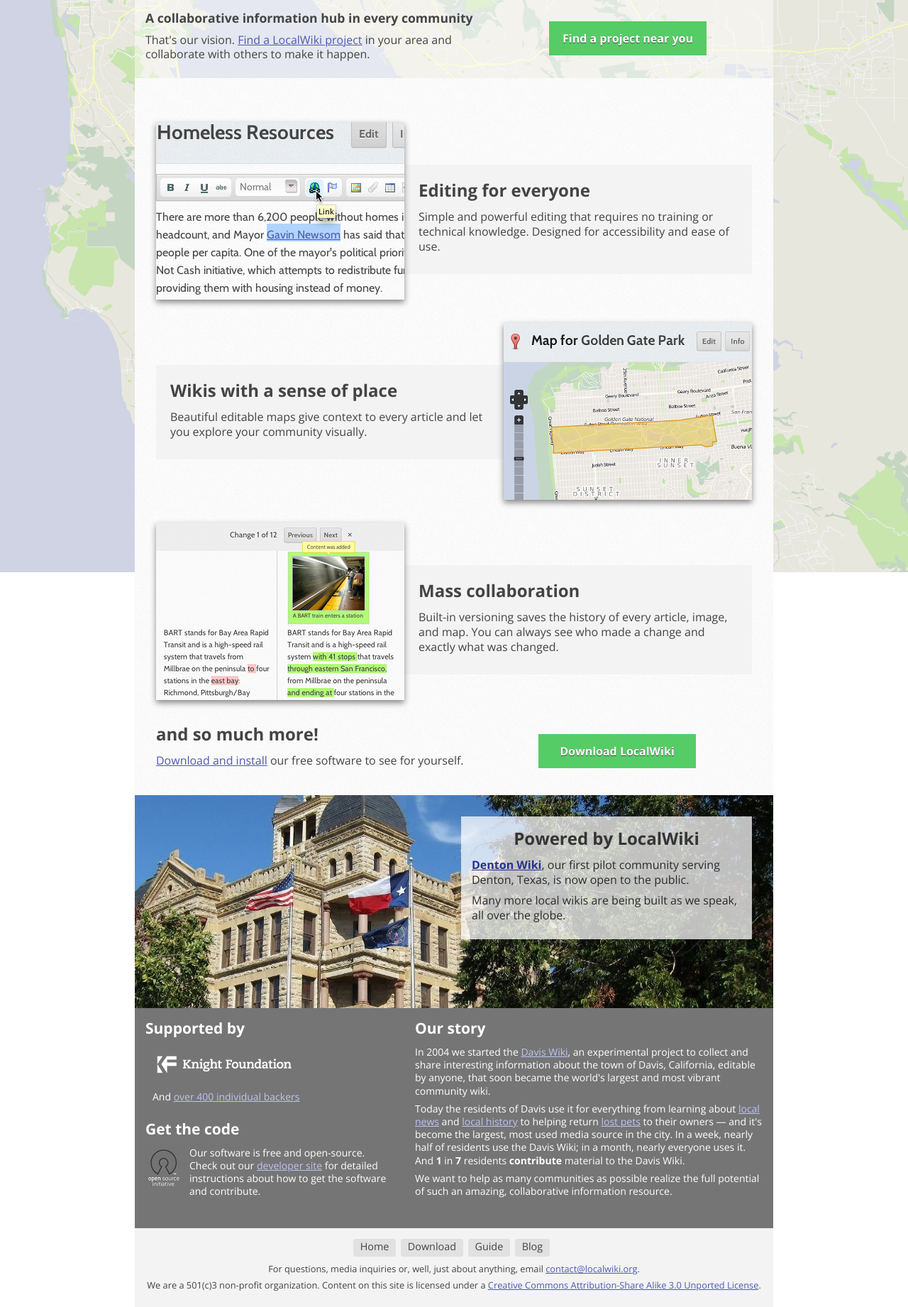
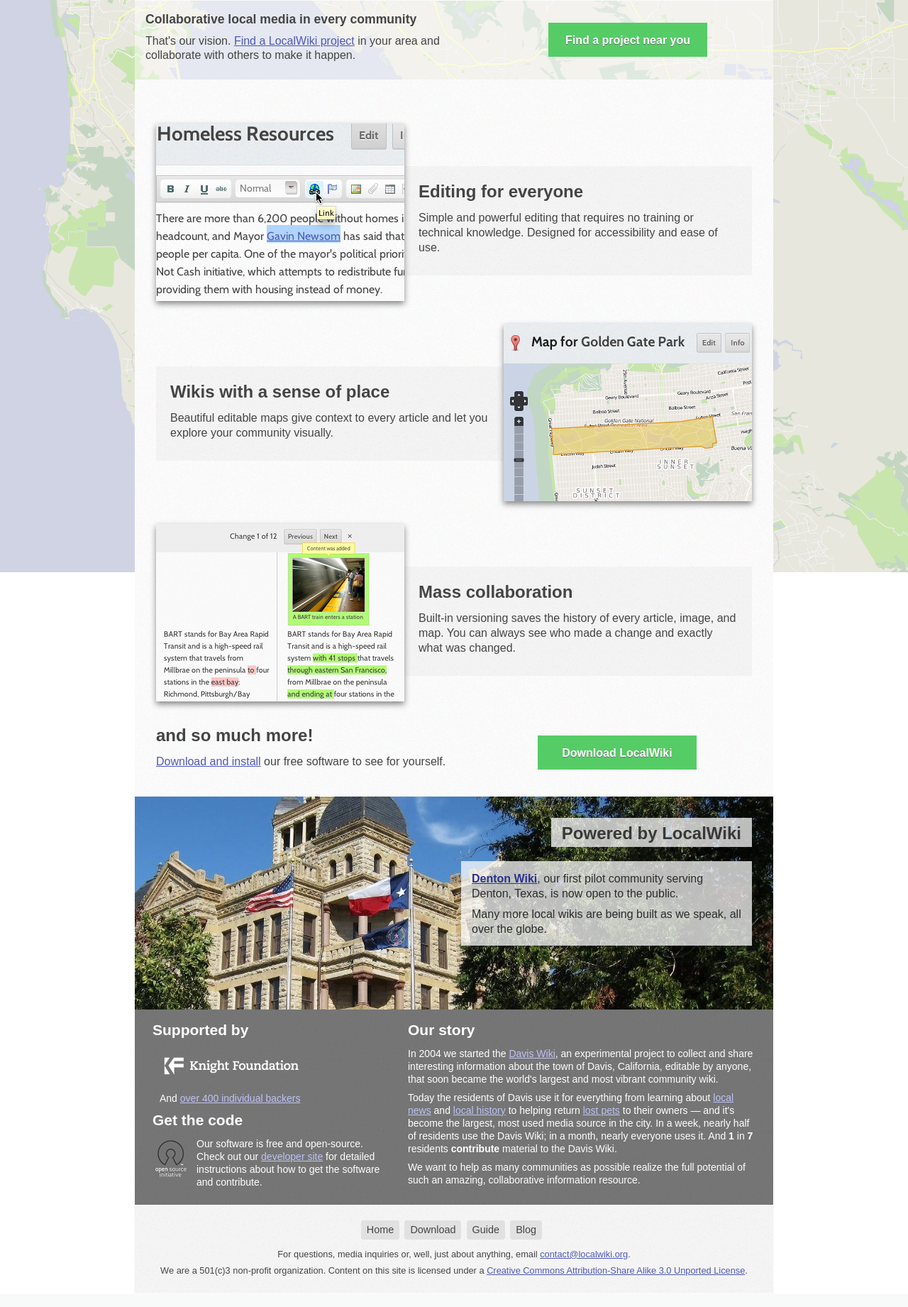
Before and after one commit to mivanov/localwiki_splash, a Django app: template templates/new_splash.html in a window 1280 px wide. Shown: the part 394-2235 px from the top of the page at 71% size. Run offline with Django 3.2, Linux system fonts and the light colour scheme; the template is opened without the code that fills it, so the values that code supplies are empty; some libraries are stand-ins or nearby versions.

Commit message:
Bunch of misc design changes. Tested in IE 8, Chrome and FF. Looks good. IE lacks dropshadows + textshadows, though.

```diff
--- a/splash_static/css/new_splash.css
+++ b/splash_static/css/new_splash.css
@@ -1,5 +1,5 @@
 body {
-    font-family: 'Open Sans', sans-serif;
+    font-family: "ff-meta-web-pro", Arial, "Helvetica Neue", sans-serif;
     background-image: url(../img/bg_map.png);
     background-repeat: no-repeat;
     background-position: 50% 0%;
@@ -16,35 +16,58 @@
     color: #111;
 }
 
+blockquote {
+  display: block;
+  padding: 1.5em 0 0 2em;
+  width: 23em;
+  color: #6d6d6d;
+  font-size: 130%;
+  line-height: 1.3;
+}
+
+blockquote:before, blockquote:after {
+  color: #69c;
+  display: block;
+  font-size: 300%;
+  width: 50px;
+}
+blockquote:before {
+  content: "“";
+  height: 0;
+  margin-left: -0.45em;
+  float: left;
+  margin-top: -0.7em;
+  font-family: Georgia, "Times New Roman", Times, serif;
+}
+
 .header {
-    background: #f3f3f3;
+    background: #f4f4f4 url(../img/header-bg.png) top left repeat;
     text-align: left;
-    padding: 10px;
-    padding-bottom: 14px;
-    padding-top: 12px;
+    padding-bottom: 10px;
+    padding-top: 13px;
     margin: auto;
-    width: 880px;
+    width: 900px;
+    border-bottom: 2px solid #efefef;
 }
 .header img {
-    margin-left: 10px;
+    margin-left: 18px;
 }
 .header .nav {
     float: right;
-    margin-top: 10px;
     margin-right: 0.5em;
+    margin-top: 8px;
 }
 .footer .nav {
     height: 2em;
     display: table;
+    margin-top: 0.2em;
     margin-left: auto;
     margin-right: auto;
-    margin-bottom: 0.6em;
+    margin-bottom: 0.8em;
 }
-.footer .nav li { margin-top: 1em; }
+.footer .nav li { margin-top: 1.3em; }
 .nav li {
-    padding: 10px;
-    display: inline;
-
+    padding: 5px 7px 5px 7px!important;
     text-align: center;
     font-size: 90%;
     display: block;
@@ -86,23 +109,32 @@
     height: 60px;
 }
 .trans {
-    background-image: url(../img/trans_slight.png);
-    padding: 15px;
+    background-image: url(../img/trans_less.png);
+    padding: 15px 15px 15px 15px;
 }
+
 div.download {
     height: 300px;
     background: #fafafa url(../img/body-bg.png) top left repeat;
 }
 div.download .blurb {
-    margin-top: 20px;
+    margin-top: 30px;
+    margin-right: 10px;
+}
+div.download h2 {
+    margin-bottom: 20px;
 }
 .section.vision {
     background: none;
 }
+.seethrough .section.vision {
+    padding-top: 0;
+    padding-bottom: 0;
+}
 .about {
      width: 490px;
      float: right;
-     margin-left: 1em;
+     margin-right: 10px;
 }
 .vision h2 {
     font-size: 1.1em;
@@ -149,35 +181,38 @@
 }
 .feature .description {
     margin-top: 60px;
-    background: #f3f3f3;
+    background: #f3f3f3 url(../img/description-bg.png) top left repeat;
     padding: 20px;
 }
 
 .big_button:link, .big_button:visited {
      display: block;
-     margin: auto;
      margin-top: 1em;
      margin-bottom: 1em;
+     margin-left: auto;
+     margin-right: auto;
      width: 190px;
      color: white;
      background-color: #5c6;
      text-align: center;
      text-decoration : none;
-     text-shadow: 0 1px 0 #444;
+     text-shadow: 0 1px 0 #6c6c6c;
      font-weight: bold;
-     padding : 1em;
+     padding: 17px 17px 15px 17px;
  }
 .big_button:hover {
-    text-shadow: 0 1px 2px #444;
+    background-color: #47ac56;
+    color: #f3f3f3;
 }
 .big_button:active {
     color: none;
     text-shadow: 0 0 0;
 }
 .bottom {
-    background: #757575;
+    background: #757575 url(../img/bottom-bg.png) top left repeat;
     color: #fff;
-    width: 870px;
+    width: 900px;
+    display: table-cell;
 }
 .bottom a, .bottom a:link {
     color: #bfc3f5;
@@ -190,9 +225,23 @@
     padding: 0em;
     margin: 0px auto;
     width: 900px;
+    background-clip: content-box;
+    background: #fafafa url(../img/body-bg.png) top left repeat;
+}
+/* We have to do funky stuff here. Needs cleanup TODO */
+.content.front, .content.seethrough {
+    background: none;
     background-image: url(../img/trans_more.png);
-    background-clip: content-box;
 }
+.content.seethrough .page {
+    padding-left: 0;
+    padding-right: 0;
+}
+.content.seethrough .page .section {
+    padding-left: 2em;
+    padding-right: 2em;
+}
+
 .content img {
     border: none;
 }
@@ -217,7 +266,13 @@
     color: #2c2c2c;
 }
 .section.denton h2 {
-    color: #353535;
+    color: #383838;
+    width: auto;
+    padding: 6px 15px 3px 15px;
+    margin-bottom: 20px;
+}
+.section.denton .blurb {
+    padding-bottom: 4px;
 }
 .section.denton .blurb a, .section.denton .blurb a:link {
     color: #283291;
@@ -225,60 +280,39 @@
 .section.denton .blurb a:hover {
     color: #111;
 }
+.section.denton .right {
+    clear: right;
+}
 .section.install {
     background: #fafafa url(../img/body-bg.png) top left repeat;
+    border: 1px solid #fafafa;
 }
 .section.install p {
     margin-top: 0.5em;
     margin-bottom: 1em;
 }
-.section.install h2 {
-    margin-top: 1.5em;
-}
-table.commands {
-    text-shadow: 0 1px 2px #444;
-    border-spacing: 0.4em;
-    background: #666;
-    width: 100%;
-}
-.commands ul {
-    list-style: none;
-    padding-top: 5px;
-    padding-bottom: 5px;
-    margin: 0;
-}
-.commands {
-    font-family: Lucida Console, Monaco, monospace;
-    font-size: 18px;
-    font-weight: 600;
-    color: #fff;
-}
-.commands .prompt {
-    padding-left: 5px;
-    width: 26px;
-    color: #AAA;
-    -moz-user-select: none;
-    -khtml-user-select: none;
-    user-select: none;
-}
+
 div.video {
     float: left;
 }
 .section.bottom {
     padding-top: 15px;
     font-size: 14px;
-    height: 20em;
 }
 div.supporters {
-    margin-bottom: 15px;
+    margin-bottom: 0;
+    padding-bottom: 0;
     font-size: 14px;
 }
 div.supporters li {
     padding: 10px;
 }
+.otherSupporters {
+}
 div.links {
-    width:350px;
+    width:330px;
     float: left;
+    margin-left: 10px;
 }
 div.getcode img {
     float: left;
@@ -347,8 +426,55 @@
   margin-left: auto;
   margin-right: auto;
   padding-bottom: 1em;
-  background: #f3f3f3;
+  border: 1px solid #fafafa;
+  background: #f4f4f4 url(../img/header-bg.png) top left repeat;
 }
 .footer .note {
   font-size: 80%;
 }
+
+.page {
+  padding: 0 1em 0.5em 1em;
+}
+.page h2, .page h3 {
+    margin-top: 0.7em;
+    margin-bottom: 0.4em;
+    line-height: 1.3;
+}
+.page #title {
+    margin-top: 0.2em;
+}
+.page .section {
+    padding-bottom: 0;
+}
+
+table.commands {
+    text-shadow: 0 1px 2px #444;
+    border-spacing: 0.4em;
+    background: #666;
+    width: 100%;
+}
+.commands ul {
+    list-style: none;
+    padding-top: 5px;
+    padding-bottom: 5px;
+    margin: 0;
+}
+.commands li {
+    margin-bottom: 0;
+}
+.commands {
+    font-family: Lucida Console, Monaco, monospace;
+    font-size: 18px;
+    font-weight: 600;
+    color: #fff;
+    margin-bottom: 0.5em;
+}
+.commands .prompt {
+    padding-left: 5px;
+    width: 26px;
+    color: #AAA;
+    -moz-user-select: none;
+    -khtml-user-select: none;
+    user-select: none;
+}
--- a/templates/base.html
+++ b/templates/base.html
@@ -1,3 +1,5 @@
+<!DOCTYPE html>
+
 <html>
     <head>
         <title>{% block title %}LocalWiki - Collaborative,
@@ -5,8 +7,8 @@
         <link href='{{ STATIC_URL }}css/reset.css' rel='stylesheet' type='text/css'>
         <link href='{{ STATIC_URL }}css/new_splash.css' rel='stylesheet' type='text/css'>
         <link rel="shortcut icon" href="/static/img/tinylogo_tiny2.png" type="image/png" />
-        <link href='//fonts.googleapis.com/css?family=Open+Sans:400,700' rel='stylesheet' type='text/css'>
-    </head>
+        <script type="text/javascript" src="http://use.typekit.com/wyu4phv.js"></script>
+        <script type="text/javascript">try{Typekit.load();}catch(e){}</script>
         <script type="text/javascript">
 	    	var _gaq = _gaq || [];
 	    	_gaq.push(['_setAccount', 'UA-25465476-3']);
@@ -19,15 +21,15 @@
 	    		var s = document.getElementsByTagName('script')[0];
 	    		s.parentNode.insertBefore(ga, s);
 	    	})();
-
         </script>
+    </head>
     <body>
-        <a href="http://github.com/localwiki/sapling"><img style="position: absolute; top: 0; right: 0; border: 0;" src="https://a248.e.akamai.net/assets.github.com/img/abad93f42020b733148435e2cd92ce15c542d320/687474703a2f2f73332e616d617a6f6e6177732e636f6d2f6769746875622f726962626f6e732f666f726b6d655f72696768745f677265656e5f3030373230302e706e67" alt="Fork me on GitHub"></a>
+        <a href="http://github.com/localwiki/localwiki"><img style="position: absolute; top: 0; right: 0; border: 0;" src="https://a248.e.akamai.net/assets.github.com/img/71eeaab9d563c2b3c590319b398dd35683265e85/687474703a2f2f73332e616d617a6f6e6177732e636f6d2f6769746875622f726962626f6e732f666f726b6d655f72696768745f677261795f3664366436642e706e67" alt="Fork me on GitHub"></a>
         <div class="header">
+            {% include "nav.html" %}
             <a href="/"><img src="{{ STATIC_URL }}img/logo.png" style="border: none;" alt="LocalWiki"></a>
-            {% include "nav.html" %}
         </div>
-        <div class="content">
+        <div class="{% block contentClass %}content{% endblock %}">
             {% block content %}{% endblock %}
             <div class="section bottom">
                 <div class="links">
--- a/templates/blog/post_list.html
+++ b/templates/blog/post_list.html
@@ -17,7 +17,7 @@
     <div class="item">
       <h3 class="title"><a href="{{ post.get_absolute_url }}" title="{% trans "View this post" %}">{{ post.title }}</a></h3>
       <p class="date">{{ post.publish|date:"Y F d" }}</p>
-      <p class="body">{{ post.body|render_inlines|safe }}</p>
+      <div class="body">{{ post.body|render_inlines|safe }}</div>
     </div>
     {% if not forloop.last %}
        <hr/>
--- a/templates/new_splash.html
+++ b/templates/new_splash.html
@@ -1,11 +1,15 @@
 {% extends "base.html" %}
+
+{% block contentClass %}content front{% endblock %}
+
 {% block content %}
 <div class="section download">
     <div class="video">
-        <iframe src="http://player.vimeo.com/video/30428641?title=0&amp;byline=0&amp;portrait=0" width="460" height="290" frameborder="0" webkitAllowFullScreen allowFullScreen></iframe>
+        <iframe
+        src="http://player.vimeo.com/video/32534830?title=0&amp;byline=0&amp;portrait=0" width="460" height="293" frameborder="0" webkitAllowFullScreen allowFullScreen></iframe>
     </div>
     <div class="blurb right">
-        <h2>LocalWiki is a tool for building community information hubs</h2>
+        <h2>The open-content, open-source effort to share the world's local knowledge</h2>
         <p>
             <a href="{% url install %}">Download and install</a> our free software and get started in your community today!
         </p>
@@ -16,7 +20,7 @@
     <div class="blurb right">
         <a href="https://guide.localwiki.org/Communities" class="big_button">Find a project near you</a>
     </div>
-    <h2>A collaborative information hub in every community</h2>
+    <h2>Collaborative local media in every community</h2>
     <p>
         That's our vision. <a href="https://guide.localwiki.org/Communities">Find a LocalWiki project</a> in your area and collaborate with others to make it happen.
     </p>
@@ -63,10 +67,10 @@
     </div>
 </div>
 <div class="section denton">
+    <h2 class="blurb right trans">Powered by LocalWiki</h2>
     <div class="blurb right trans">
-        <h2>Powered by LocalWiki</h2>
         <p>
-            <strong><a href="https://dentonwiki.org">Denton Wiki</a></strong>, our first pilot community serving Denton, Texas, is now open to the public.
+            <strong><a href="https://dentonwiki.org" target="_blank">Denton Wiki</a></strong>, our first pilot community serving Denton, Texas, is now open to the public.
         </p>
         <p>
             Many more local wikis are being built as we speak, all over the globe.
```
Also changed, not shown: other parts of splash_static/css/new_splash.css (+57 -12 lines), templates/about.html (+14 -12 lines), templates/install.html (+7 -1 lines), splash_static/img/body-bg.png, splash_static/img/bottom-bg.png (added), splash_static/img/description-bg.png (added), splash_static/img/header-bg.png (added), splash_static/img/trans_less.png (added). Lines whose indentation alone changed are shown as unchanged.
